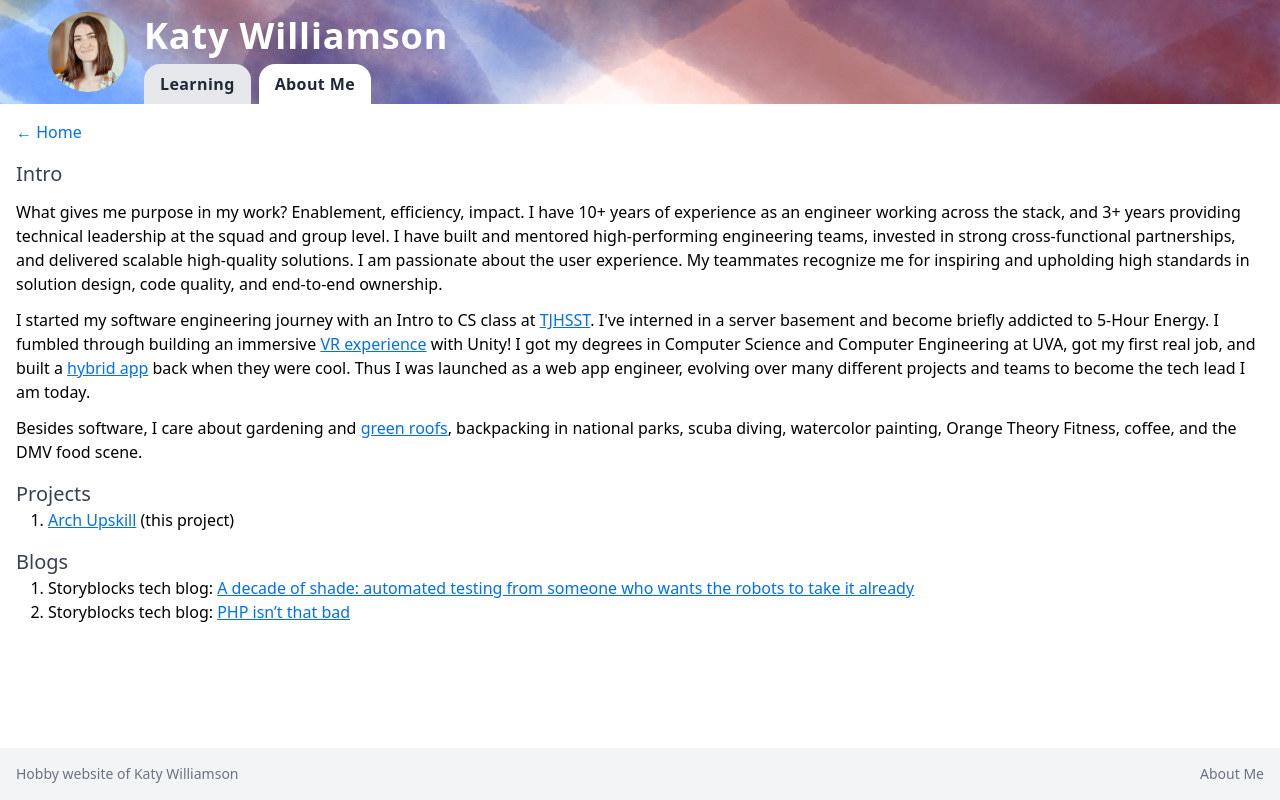
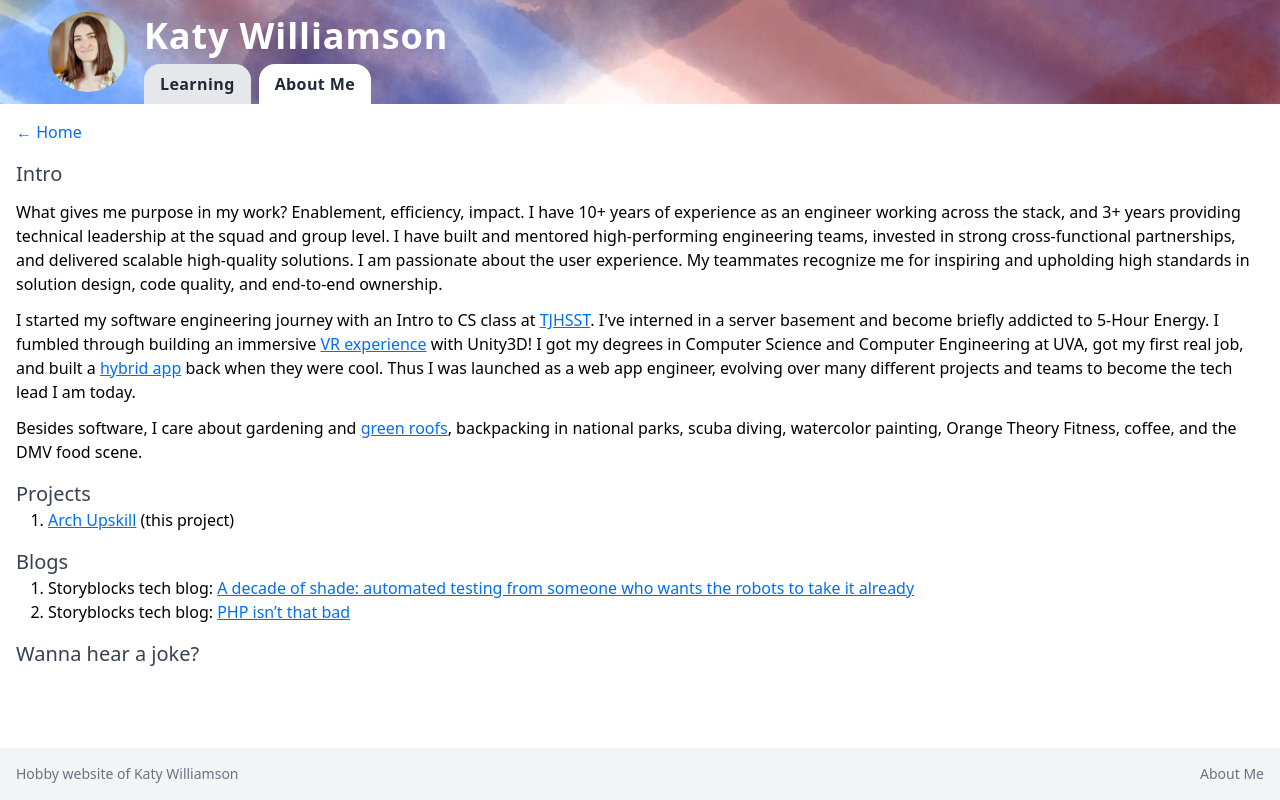
Before and after one commit to kwilliamson34/arch-upskill, a Next.js app: page /about in a window 1280 px wide. Built offline with nearby package versions, Linux system fonts and the light colour scheme; no server answers.

Commit message:
fetch a joke

```diff
--- a/app/about/page.tsx
+++ b/app/about/page.tsx
@@ -1,5 +1,6 @@
 import { Metadata } from "next";
 import { siteTitle } from "../constants";
+import JokeWrapper from "../../components/joke";
 
 export const metadata: Metadata = {
   title: `${siteTitle} - About`,
@@ -31,7 +32,7 @@ export default function AboutPage() {
           >
             VR experience
           </a>{" "}
-          with Unity! I got my degrees in Computer Science and Computer
+          with Unity3D! I got my degrees in Computer Science and Computer
           Engineering at UVA, got my first real job, and built a{" "}
           <a
             href="https://medium.com/@miladd3/avoid-using-apache-cordova-if-you-can-6d1654bba5bd"
@@ -93,6 +94,10 @@ export default function AboutPage() {
           </li>
         </ol>
       </section>
+      <section>
+        <h2>Wanna hear a joke?</h2>
+        <JokeWrapper />
+      </section>
     </>
   );
 }
--- /dev/null
+++ b/components/joke.tsx
@@ -0,0 +1,41 @@
+import { Suspense } from "react";
+import { FaSpinner } from "react-icons/fa";
+
+async function Fallback() {
+  return (
+    <div className="container">
+      <FaSpinner />
+    </div>
+  );
+}
+
+async function Joke() {
+  try {
+    const response = await fetch(
+      "https://official-joke-api.appspot.com/random_joke"
+    );
+    if (!response.ok) {
+      throw new Error(`Response status: ${response.status}`);
+    }
+
+    const json = await response.json();
+    return (
+      <>
+        <p>{json.setup}</p>
+        <p className="italic">{json.punchline}</p>
+      </>
+    );
+  } catch (error) {
+    console.error(error.message);
+  }
+}
+
+export default function JokeWrapper() {
+  return (
+    <>
+      <Suspense fallback={<Fallback />}>
+        <Joke />
+      </Suspense>
+    </>
+  );
+}
```
Also changed, not shown: posts/api.md (+11 -2 lines).
